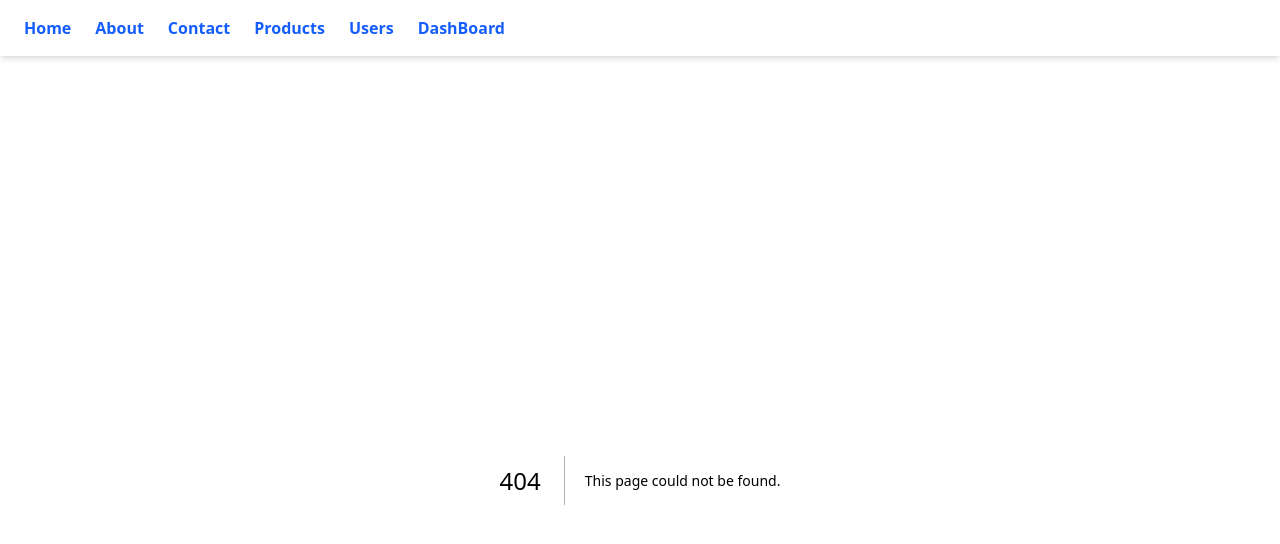
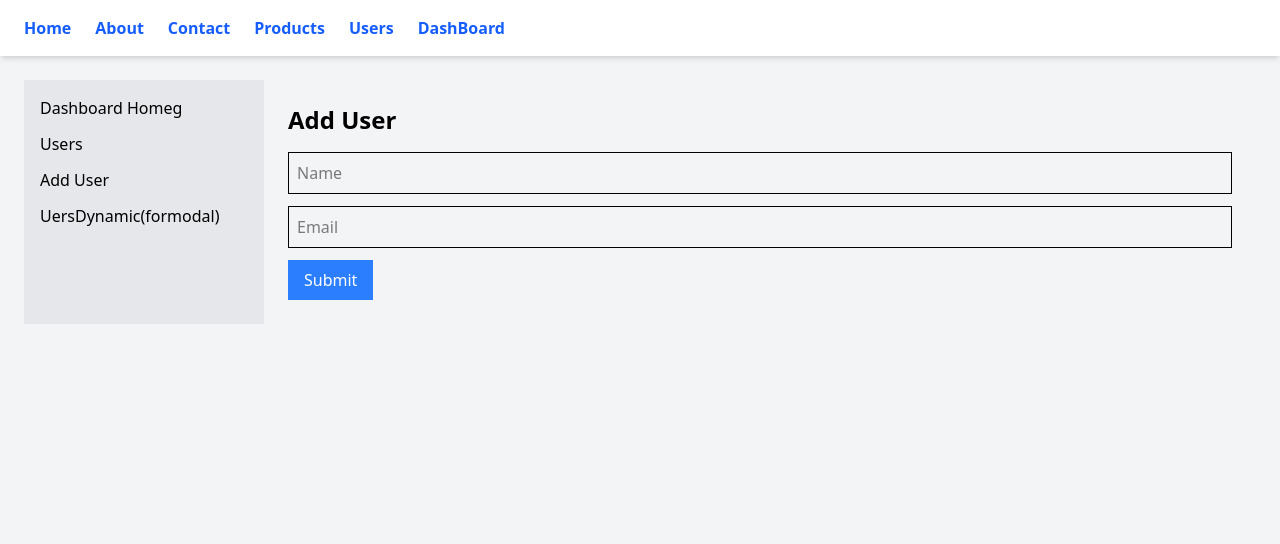
Before and after one commit to chunchusangeetha/Nextjs-Practice, a Next.js app in the folder nextjs-week1/: page /dashboard/add in a window 1280 px wide. Before the commit this address had no page. Shown: the top 544 px of the page. Built offline with nearby package versions, Linux system fonts and the light colour scheme.

Commit message:
added add user page with post method

```diff
--- /dev/null
+++ b/nextjs-week1/app/actions/userActions.ts
@@ -0,0 +1,18 @@
+"use server"
+
+import { redirect } from "next/navigation"
+
+export async function createUser(formData: FormData) {
+  const name = formData.get("name")
+  const email = formData.get("email")
+
+  await fetch("https://jsonplaceholder.typicode.com/users", {
+    method: "POST",
+    body: JSON.stringify({ name, email }),
+    headers: {
+      "Content-Type": "application/json"
+    }
+  })
+
+  redirect("/dashboard/users")
+}
--- /dev/null
+++ b/nextjs-week1/app/dashboard/add/page.tsx
@@ -0,0 +1,33 @@
+import { createUser } from "@/app/actions/userActions";
+
+export default function AddUserPage() {
+  return (
+    <div>
+
+      <h1 className="text-2xl font-bold">
+        Add User
+      </h1>
+
+      <form action={createUser} className="mt-4 space-y-3">
+
+        <input
+          name="name"
+          placeholder="Name"
+          className="border p-2 w-full"
+        />
+
+        <input
+          name="email"
+          placeholder="Email"
+          className="border p-2 w-full"
+        />
+
+        <button className="bg-blue-500 text-white px-4 py-2">
+          Submit
+        </button>
+
+      </form>
+
+    </div>
+  )
+}
--- a/nextjs-week1/app/dashboard/layout.tsx
+++ b/nextjs-week1/app/dashboard/layout.tsx
@@ -12,6 +12,7 @@ export default function DashboardLayout({ children,modal }:
                     <ul className="space-y-3">
                         <li><Link href="/dashboard">Dashboard Homeg</Link></li>
                         <li><Link href="/dashboard/users">Users</Link></li>
+                        <li><Link href="/dashboard/add">Add User</Link></li>
                         <li><Link href="/dashboard/usersdynamic">UersDynamic(formodal)</Link></li>
 
                     </ul>
--- a/nextjs-week1/package.json
+++ b/nextjs-week1/package.json
@@ -9,7 +9,7 @@
     "lint": "eslint"
   },
   "dependencies": {
-    "next": "16.1.6",
+    "next": "^16.2.0",
     "react": "19.2.3",
     "react-dom": "19.2.3",
     "react-window": "^2.2.7"
@@ -17,7 +17,7 @@
   "devDependencies": {
     "@tailwindcss/postcss": "^4",
     "@types/node": "^20",
-    "@types/react": "^19",
+    "@types/react": "^19.2.14",
     "@types/react-dom": "^19",
     "eslint": "^9",
     "eslint-config-next": "16.1.6",
```
Also changed, not shown: 1 other file (tests, documents, lock files or other folders).
